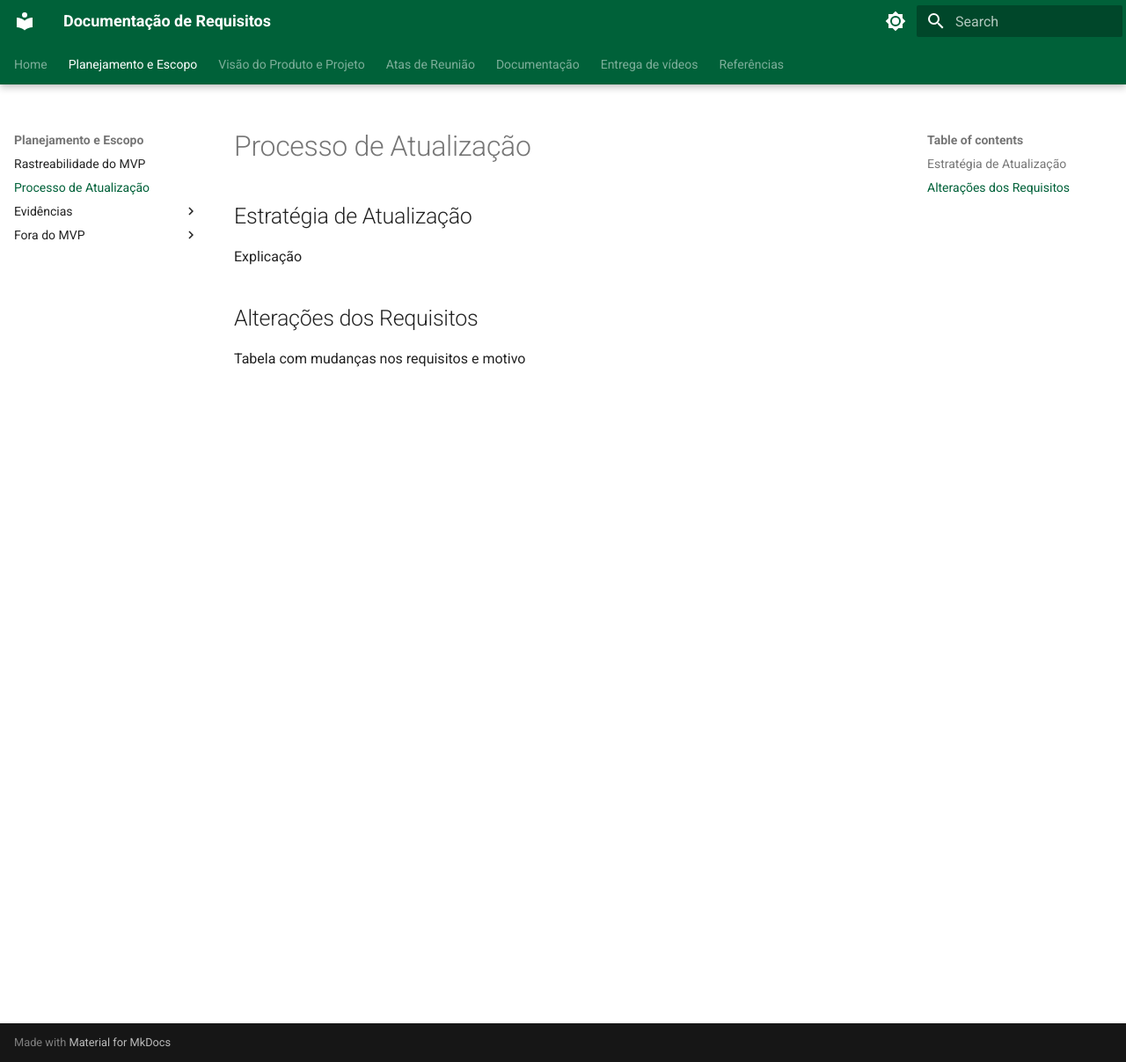
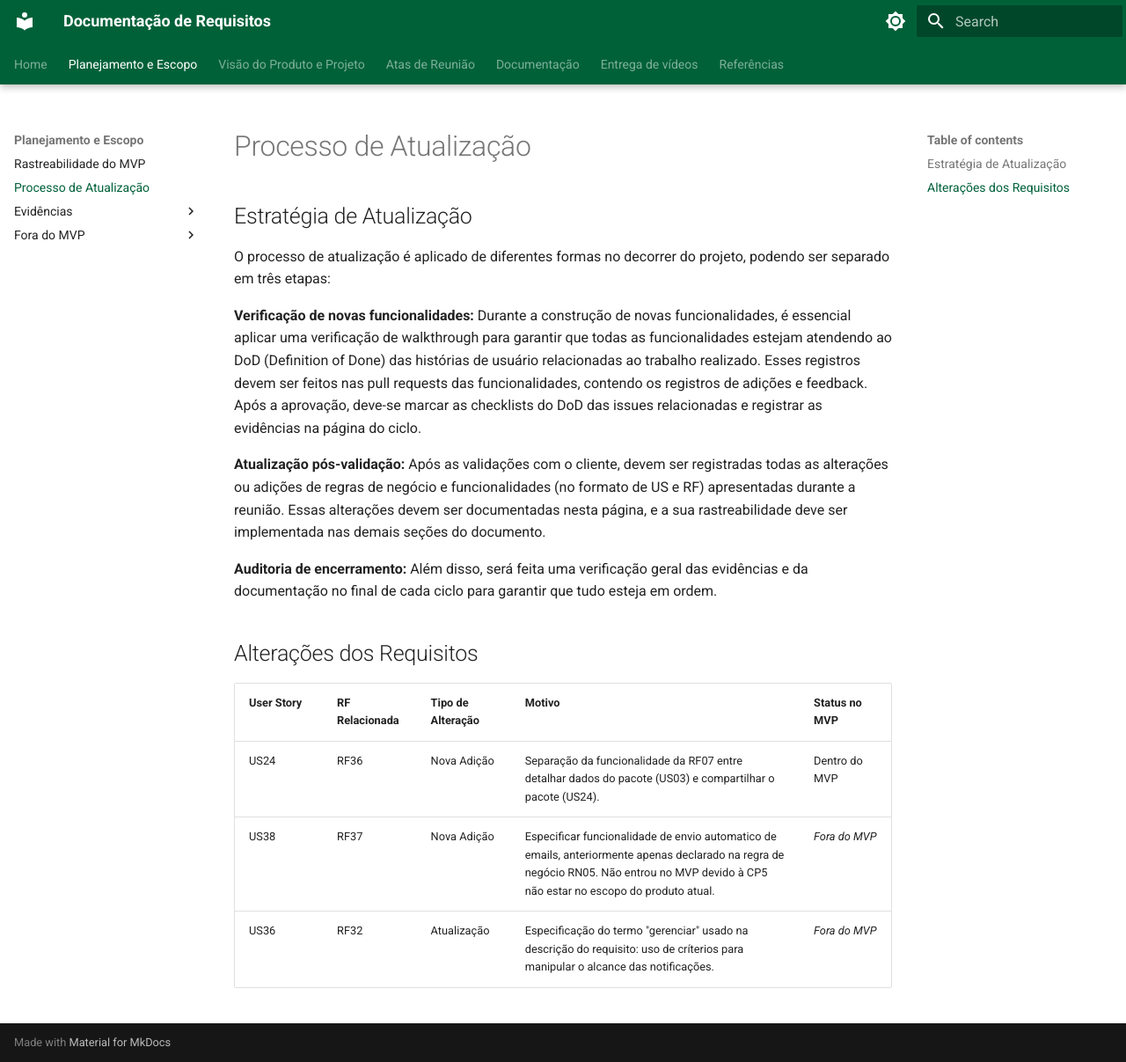
Before and after one commit to mdsreq-fga-unb/REQ-2026.2-T01-IBRADA-NET, an MkDocs documentation site: the page built from docs/planejamento/atualizacao.md, in a window 1280 px wide and 1207 px high. Shown: the whole window at 88% size. Built offline with MkDocs 1.6.1 and Material for MkDocs 9.7.7, drawn with Linux system fonts in a browser that asks for light colours.

Commit message:
Adição da estratégia de atualização

```diff
--- a/docs/planejamento/atualizacao.md
+++ b/docs/planejamento/atualizacao.md
@@ -1,7 +1,17 @@
 ## Estratégia de Atualização
 
-Explicação
+O processo de atualização é aplicado de diferentes formas no decorrer do projeto, podendo ser separado em três etapas:
+
+**Verificação de novas funcionalidades:** Durante a construção de novas funcionalidades, é essencial aplicar uma verificação de walkthrough para garantir que todas as funcionalidades estejam atendendo ao DoD (Definition of Done) das histórias de usuário relacionadas ao trabalho realizado. Esses registros devem ser feitos nas pull requests das funcionalidades, contendo os registros de adições e feedback. Após a aprovação, deve-se marcar as checklists do DoD das issues relacionadas e registrar as evidências na página do ciclo.
+
+**Atualização pós-validação:** Após as validações com o cliente, devem ser registradas todas as alterações ou adições de regras de negócio e funcionalidades (no formato de US e RF) apresentadas durante a reunião. Essas alterações devem ser documentadas nesta página, e a sua rastreabilidade deve ser implementada nas demais seções do documento.
+
+**Auditoria de encerramento:** Além disso, será feita uma verificação geral das evidências e da documentação no final de cada ciclo para garantir que tudo esteja em ordem.
 
 ## Alterações dos Requisitos
 
-Tabela com mudanças nos requisitos e motivo
+| User Story | RF Relacionada | Tipo de Alteração | Motivo | Status no MVP |
+| ---------- | -------------- | ----------------- | ------ | ------------- |
+| US24 | RF36 | Nova Adição | Separação da funcionalidade da RF07 entre detalhar dados do pacote (US03) e compartilhar o pacote (US24). | Dentro do MVP |
+| US38 | RF37 | Nova Adição | Especificar funcionalidade de envio automatico de emails, anteriormente apenas declarado na regra de negócio RN05. Não entrou no MVP devido à CP5 não estar no escopo do produto atual. | *Fora do MVP* |
+| US36 | RF32 | Atualização | Especificação do termo "gerenciar" usado na descrição do requisito: uso de críterios para manipular o alcance das notificações. | *Fora do MVP* |
```
Also changed, not shown: docs/documento-visao/1_cenarioAtual.md (+1 -0 lines), docs/evidencias/analise-dominio.md (+1 -1 lines), docs/evidencias/oficina-validacao.md (+1 -1 lines).
